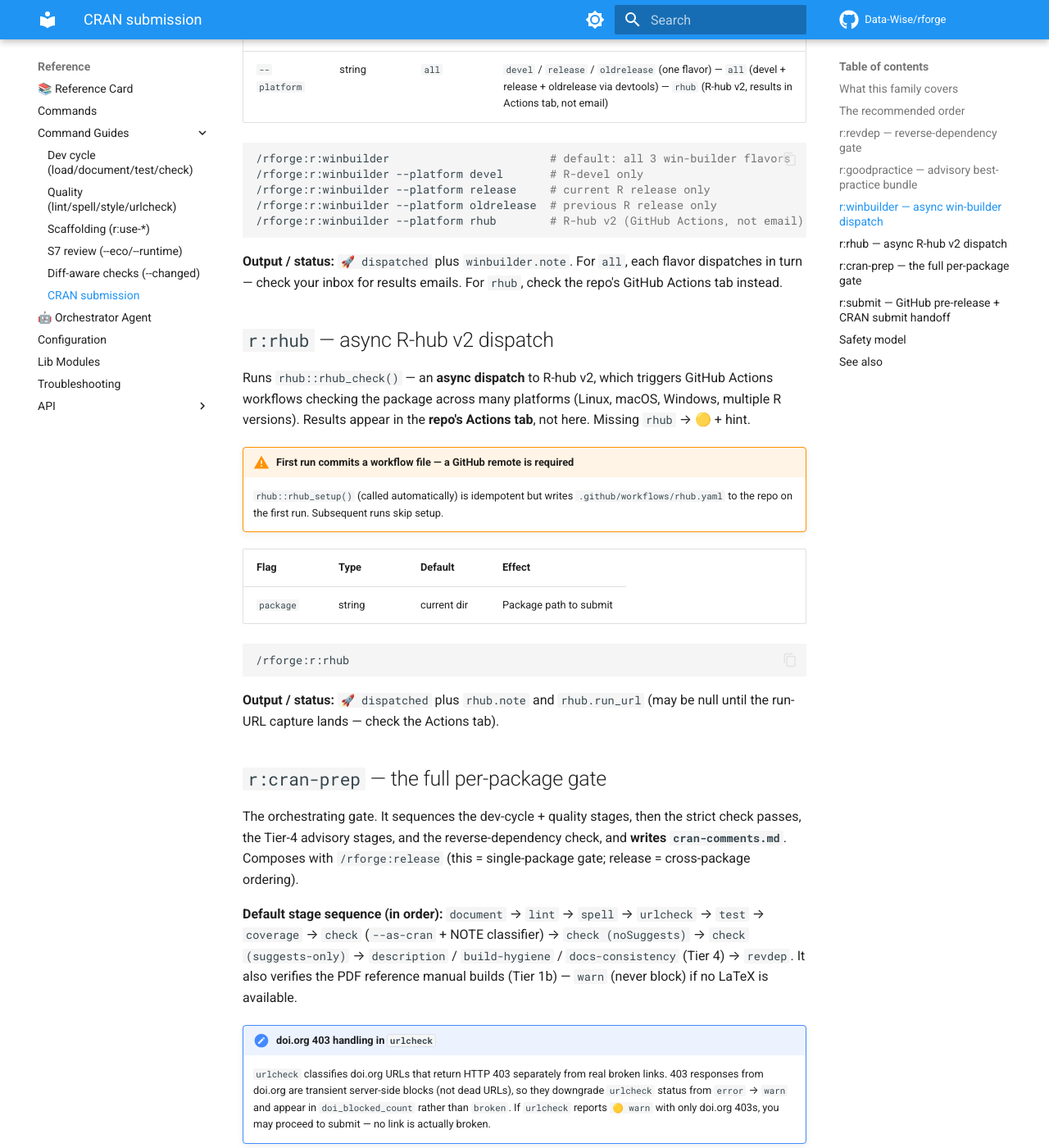
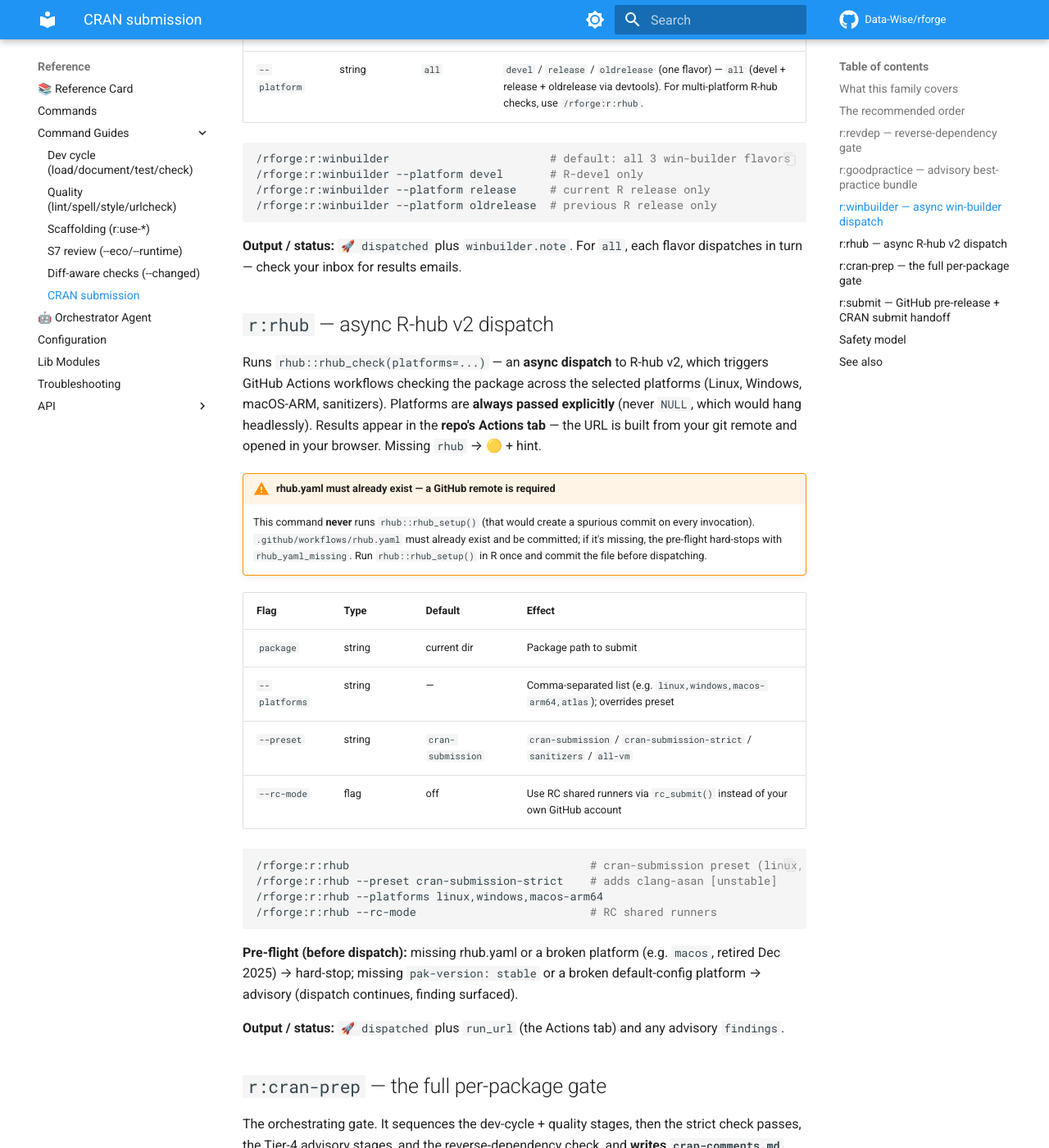
Before and after one commit to Data-Wise/rforge, an MkDocs documentation site: the page built from docs/guides/cran-submission.md, in a window 1280 px wide and 1400 px high, scrolled down 3889 px. Shown: the whole window at 82% size. Built offline with MkDocs 1.6.1 and Material for MkDocs 9.7.7, drawn with Linux system fonts in a browser that asks for light colours; comment, search, counter and statistics services are not loaded.

Commit message:
docs(r:rhub): doc sweep, CHANGELOG, .STATUS for the rhub fix
- guides/cran-submission.md: kill stale rhub_setup 'first run commits'
  claim + --platform rhub usage; document presets/--rc-mode/pre-flight
- CHANGELOG [2.14.0]: correct G1 (drop removed rhub sub-path) + new Fixed
  block for the r:rhub headless-dispatch overhaul
- .STATUS: in_progress entry for feature/r-rhub
- SPEC history: note the §1b regex bug + shipped fix (anti-regen guard)

Co-Authored-By: Claude Opus 4.8 (1M context) <noreply@anthropic.com>

````diff
--- a/docs/guides/cran-submission.md
+++ b/docs/guides/cran-submission.md
@@ -120,40 +120,52 @@ after a clean `r:check --as-cran`. Missing `devtools` → 🟡 + hint.
 | Flag | Type | Default | Effect |
 |------|------|---------|--------|
 | `package` | string | current dir | Package path to submit |
-| `--platform` | string | `all` | `devel` / `release` / `oldrelease` (one flavor) — `all` (devel + release + oldrelease via devtools) — `rhub` (R-hub v2, results in Actions tab, not email) |
+| `--platform` | string | `all` | `devel` / `release` / `oldrelease` (one flavor) — `all` (devel + release + oldrelease via devtools). For multi-platform R-hub checks, use `/rforge:r:rhub`. |
 
 ```bash
 /rforge:r:winbuilder                        # default: all 3 win-builder flavors
 /rforge:r:winbuilder --platform devel       # R-devel only
 /rforge:r:winbuilder --platform release     # current R release only
 /rforge:r:winbuilder --platform oldrelease  # previous R release only
-/rforge:r:winbuilder --platform rhub        # R-hub v2 (GitHub Actions, not email)
 ```
 
 **Output / status:** `🚀 dispatched` plus `winbuilder.note`. For `all`, each flavor
-dispatches in turn — check your inbox for results emails. For `rhub`, check the
-repo's GitHub Actions tab instead.
+dispatches in turn — check your inbox for results emails.
 
 ## `r:rhub` — async R-hub v2 dispatch
 
-Runs `rhub::rhub_check()` — an **async dispatch** to R-hub v2, which triggers GitHub Actions
-workflows checking the package across many platforms (Linux, macOS, Windows, multiple R
-versions). Results appear in the **repo's Actions tab**, not here. Missing `rhub` → 🟡 + hint.
+Runs `rhub::rhub_check(platforms=...)` — an **async dispatch** to R-hub v2, which triggers
+GitHub Actions workflows checking the package across the selected platforms (Linux, Windows,
+macOS-ARM, sanitizers). Platforms are **always passed explicitly** (never `NULL`, which would
+hang headlessly). Results appear in the **repo's Actions tab** — the URL is built from your
+git remote and opened in your browser. Missing `rhub` → 🟡 + hint.
 
-!!! warning "First run commits a workflow file — a GitHub remote is required"
-    `rhub::rhub_setup()` (called automatically) is idempotent but writes
-    `.github/workflows/rhub.yaml` to the repo on the first run. Subsequent runs skip setup.
+!!! warning "rhub.yaml must already exist — a GitHub remote is required"
+    This command **never** runs `rhub::rhub_setup()` (that would create a spurious commit on
+    every invocation). `.github/workflows/rhub.yaml` must already exist and be committed; if
+    it's missing, the pre-flight hard-stops with `rhub_yaml_missing`. Run `rhub::rhub_setup()`
+    in R once and commit the file before dispatching.
 
 | Flag | Type | Default | Effect |
 |------|------|---------|--------|
 | `package` | string | current dir | Package path to submit |
+| `--platforms` | string | — | Comma-separated list (e.g. `linux,windows,macos-arm64,atlas`); overrides preset |
+| `--preset` | string | `cran-submission` | `cran-submission` / `cran-submission-strict` / `sanitizers` / `all-vm` |
+| `--rc-mode` | flag | off | Use RC shared runners via `rc_submit()` instead of your own GitHub account |
 
 ```bash
-/rforge:r:rhub
+/rforge:r:rhub                                    # cran-submission preset (linux, windows, macos-arm64, atlas)
+/rforge:r:rhub --preset cran-submission-strict    # adds clang-asan [unstable]
+/rforge:r:rhub --platforms linux,windows,macos-arm64
+/rforge:r:rhub --rc-mode                          # RC shared runners
 ```
 
-**Output / status:** `🚀 dispatched` plus `rhub.note` and `rhub.run_url` (may be null until
-the run-URL capture lands — check the Actions tab).
+**Pre-flight (before dispatch):** missing rhub.yaml or a broken platform (e.g. `macos`,
+retired Dec 2025) → hard-stop; missing `pak-version: stable` or a broken default-config
+platform → advisory (dispatch continues, finding surfaced).
+
+**Output / status:** `🚀 dispatched` plus `run_url` (the Actions tab) and any advisory
+`findings`.
 
 ## `r:cran-prep` — the full per-package gate
 
````
Also changed, not shown: CHANGELOG.md (+21 -3 lines), ORCHESTRATE-r-rhub.md (added, +248 -0 lines), docs/specs/SPEC-r-rhub-command-2026-06-20.md (+1 -0 lines), 1 other file.
